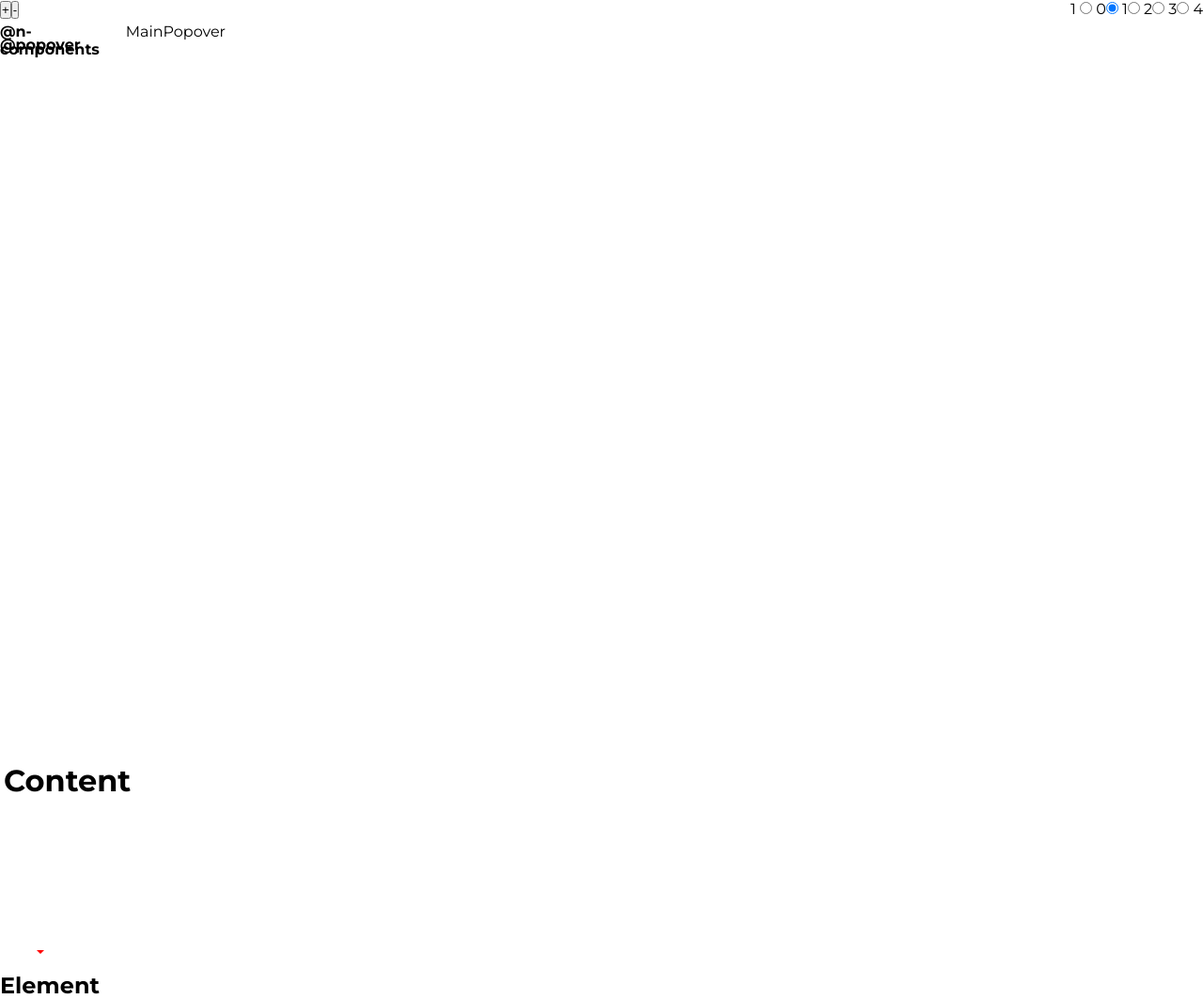
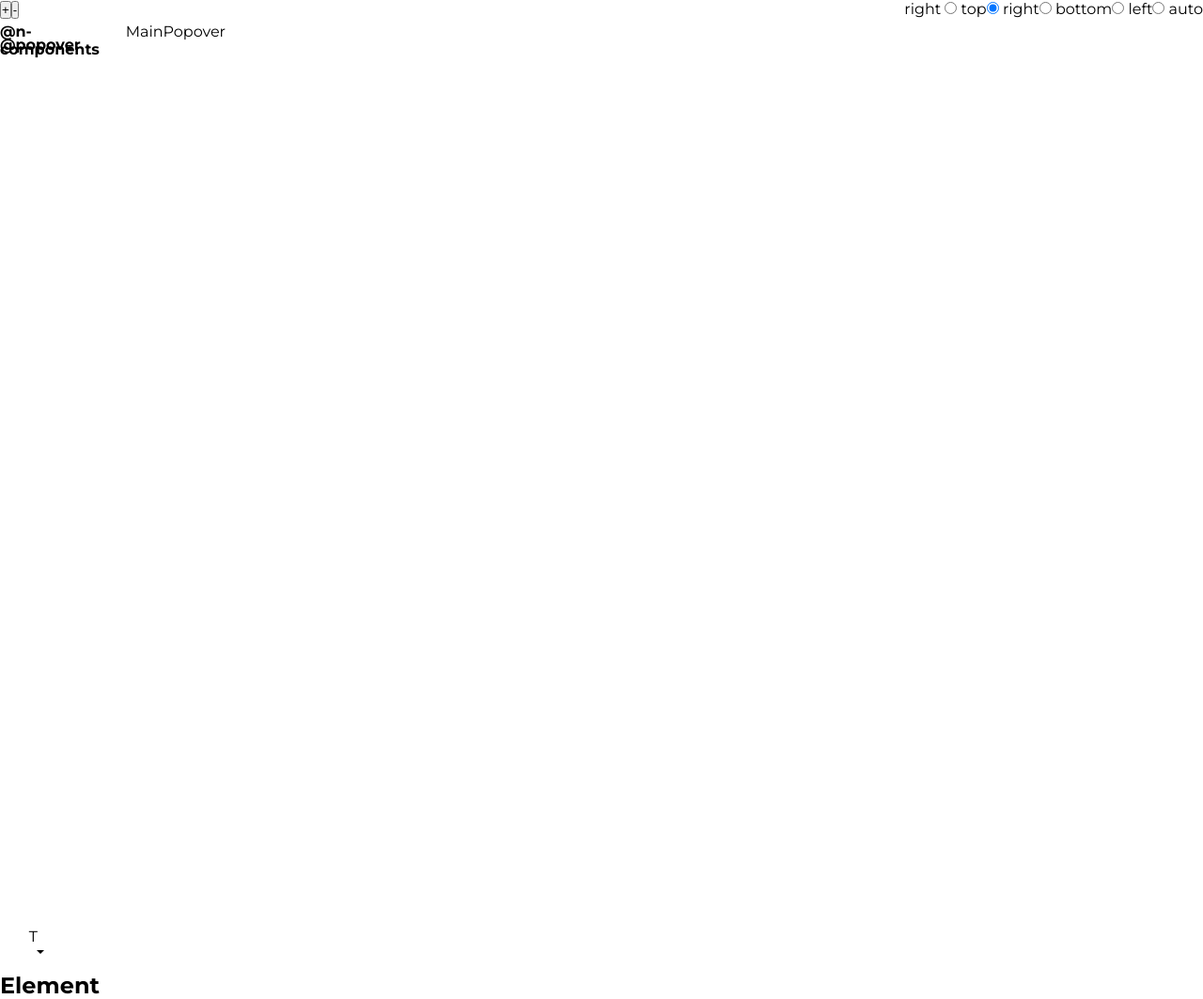
Before and after one commit to weekkkk/vue-cropper, a Vue app: page /popover in a window 1280 px wide. Shown: the whole page at 94% size. Built offline with nearby package versions, Linux system fonts and the light colour scheme; the HTML template or start-up script is replaced by a standard one.

Commit message:
add styles

```diff
--- /dev/null
+++ b/src/components/enums/Color.ts
@@ -0,0 +1,34 @@
+/**
+ * * Цвета
+ */
+enum Color {
+  /**
+   * * Фокус
+   */
+  Brand = 'brand',
+  /**
+   * * Успех
+   */
+  Success = 'success',
+  /**
+   * * Предупреждение
+   */
+  Warn = 'warn',
+  /**
+   * * Ошибка
+   */
+  Error = 'error',
+  /**
+   * * Вторичный
+   */
+  Second = 'second',
+  /**
+   * * База
+   */
+  Base = 'base',
+  /**
+   * * Дефолт
+   */
+  Default = 'default',
+}
+export default Color;
--- /dev/null
+++ b/src/components/enums/index.ts
@@ -0,0 +1,5 @@
+/**
+ * * Цвета
+ */
+import Color from './Color';
+export { Color };
--- a/src/components/popover/enums/Position.ts
+++ b/src/components/popover/enums/Position.ts
@@ -1,27 +1,26 @@
 /**
  * * Позиции
  */
-enum PositionEnum
-{
+enum Position {
   /**
    * * Сверху
    */
-  Top = 0,
+  Top = 'top',
   /**
    * * Справа
    */
-  Right = 1,
+  Right = 'right',
   /**
    * * Снизу
-  */
-  Bottom = 2,
+   */
+  Bottom = 'bottom',
   /**
    * * Слева
    */
-  Left = 3,
+  Left = 'left',
   /**
    * * Автоопределение
    */
-  Auto = 4,
+  Auto = 'auto',
 }
-export default PositionEnum;
+export default Position;
--- a/src/components/popover/n-popover.vue
+++ b/src/components/popover/n-popover.vue
@@ -1,11 +1,9 @@
 <script lang="ts" setup>
 import
 {
-  type PropType, ref, nextTick, computed,
-  // watch,
-  // onMounted,
-  onUnmounted, reactive
+  type PropType, ref, nextTick, computed, onUnmounted, reactive,
 } from 'vue';
+import { Color } from '../enums';
 import { Position } from './enums';
 /**
  * * Свойства
@@ -14,7 +12,19 @@ const props = defineProps({
   /**
    * * Позиция
    */
-  position: { type: Number as PropType<Position>, default: Position.Bottom }
+  position: { type: String as PropType<Position>, default: Position.Bottom },
+  /**
+   * * Цвет
+   */
+  color: { type: String as PropType<Color>, default: Color.Default },
+  /**
+   * * Ширина
+   */
+  width: { type: String, default: 'auto' },
+  /**
+   * * Классы
+   */
+  classes: { type: String, default: '' },
 });
 /**
  * * События
@@ -52,7 +62,7 @@ const triangle = reactive({ x: 0, y: 0 });
 /**
  * * Позиция
  */
-const position = ref(props.position);
+const _position = ref(props.position);
 /**
  * * Клик по элементу
  */
@@ -72,16 +82,18 @@ function click ()
  */
 function calc (p: Position, about: DOMRect, rect: DOMRect, i = 0): { x: number, y: number; position: Position; }
 {
-  const min = 8 + 4;
+  const bw = getComputedStyle(document.documentElement).getPropertyValue('--n-popover-tr').replace('px', '');
+  const br = getComputedStyle(document.documentElement).getPropertyValue('--n-popover-br').replace('px', '');
+  const min = Number(bw) * 2 + Number(br);
   const settings = { x: 0, y: 0, position: p };
   const ignore = i == 4;
   if (ignore)
   {
     const indets = [
-      about.left - rect.width,
-      window.innerWidth - about.right - rect.width,
-      about.top - rect.height,
-      window.innerHeight - about.bottom - rect.height
+      about.left,
+      window.innerWidth - about.right,
+      about.top,
+      window.innerHeight - about.bottom
     ];
     switch (indets.indexOf(Math.max(...indets)))
     {
@@ -178,6 +190,9 @@ function calc (p: Position, about: DOMRect, rect: DOMRect, i = 0): { x: number,
   }
   return settings;
 }
+/**
+ * * Инициализация позиций элементов
+ */
 async function init ()
 {
   await nextTick();
@@ -189,27 +204,26 @@ async function init ()
   const contentSettings = calc(props.position, elementRect, contentRect);
   content.x = contentSettings.x;
   content.y = contentSettings.y;
-  position.value = contentSettings.position;
+  _position.value = contentSettings.position;
 
   await nextTick();
   if (!$triangle.value) return;
   const triangleRect = $triangle.value.getBoundingClientRect();
-  const triangleSettings = calc(position.value, elementRect, triangleRect);
+  const triangleSettings = calc(_position.value, elementRect, triangleRect);
   triangle.x = triangleSettings.x;
   triangle.y = triangleSettings.y;
 }
 /**
  * * Открыть
  */
-function open ()
+async function open ()
 {
   visible.value = true;
-  init();
+  await init();
   window.addEventListener('click', blur);
-  // window.addEventListener('scroll', init);
-  // window.addEventListener('click', blur);
-  if (!$content.value) return;
-  emit('open', $content.value);
+  await nextTick();
+  if ($content.value)
+    emit('open', $content.value);
 }
 /**
  * * Закрыть
@@ -237,26 +251,11 @@ function blur (e: Event)
 /**
  * * При разрушении компонента
  */
-onUnmounted(close);
-/**
- * * Класс позиции
- */
-const classes = computed((): string =>
+onUnmounted(() =>
 {
-  switch (position.value)
-  {
-    case Position.Top:
-      return 'top';
-    case Position.Right:
-      return 'right';
-    case Position.Bottom:
-      return 'bottom';
-    case Position.Left:
-      return 'left';
-  }
-  return '';
-}
-);
+  console.log('onUnmounted');
+  close();
+});
 /**
  * * Поделиться с родителем
  */
@@ -264,19 +263,48 @@ defineExpose({
   open,
   close
 });
+/**
+ * * Цвет
+ */
+const _color = computed((): string =>
+{
+  const prefix = '--n-';
+  const postfix = props.color == Color.Second ? '-100' : '';
+  return `var(${ prefix }${ props.color }${ postfix })`;
+}
+);
 </script>
 
 <template>
   <div class="n-popover_element bg-second-40" ref="$element" @click="click">
     <Teleport to="body">
       <Transition name="n-popover_animation">
-        <div class="n-popover_container" v-if="visible">
-          <div ref="$triangle" class="n-popover_triangle" :class="classes"
-            :style="{ left: `${ triangle.x }px`, top: `${ triangle.y }px` }" />
-          <div ref="$content" class="n-popover_content" :class="classes"
-            :style="{ left: `${ content.x }px`, top: `${ content.y }px` }">
-            <div class="inner bg-brand">
-              <h1 style="height: 200px">Content</h1>
+        <div
+          class="n-popover_container"
+          :style="{
+            '--n-popover-c': _color,
+          }"
+          v-if="visible"
+        >
+          <div
+            ref="$triangle"
+            class="n-popover_triangle"
+            :class="[_position, color]"
+            :style="{ left: `${triangle.x}px`, top: `${triangle.y}px` }"
+          />
+          <div
+            ref="$content"
+            class="n-popover_content"
+            :style="{ left: `${content.x}px`, top: `${content.y}px` }"
+          >
+            <div
+              class="inner"
+              :class="[_position, color]"
+              :style="{
+                width,
+              }"
+            >
+              <slot name="content" />
             </div>
           </div>
         </div>
@@ -286,7 +314,24 @@ defineExpose({
   </div>
 </template>
 
+<style lang="scss">
+:root {
+  --n-popover-c: var(--n-default);
+  --n-popover-tr: 4px;
+  --n-popover-br: 8px;
+  --n-popover-sh: 0 0 calc(var(--n-popover-tr) * 2);
+  --n-popover-ts: 0.15s ease-in-out;
+}
+</style>
+
 <style lang="scss" scoped>
+$color: var(--n-popover-c);
+$shadow: var(--n-popover-sh) + $color;
+$triangle: var(--n-popover-tr);
+$radius: var(--n-popover-br);
+$min: calc($triangle * 2 + $radius * 2);
+$transition: var(--n-popover-ts);
+
 .n-popover {
   &_element {
     display: inline-flex;
@@ -297,29 +342,21 @@ defineExpose({
 
   &_content {
     position: fixed;
-    max-width: 100%;
-    max-height: 100%;
+    padding: $triangle;
+    color: var(--n-default);
 
     .inner {
-      border-radius: 4px;
-      margin: 4px;
+      background-color: $color;
+      box-shadow: $shadow;
+      border-radius: $radius;
+      min-height: $min;
+      min-width: $min;
+
+      &.default {
+        box-shadow: var(--n-popover-sh) var(--n-base);
+        color: var(--n-base);
+      }
     }
-
-    // &.top {
-    //   transform: translateY(-4px);
-    // }
-
-    // &.bottom {
-    //   transform: translateY(4px);
-    // }
-
-    // &.left {
-    //   transform: translateX(-4px);
-    // }
-
-    // &.right {
-    //   transform: translateX(4px);
-    // }
   }
 
   &_triangle {
@@ -328,36 +365,38 @@ defineExpose({
     max-width: 0;
     border-style: solid;
     border-color: transparent;
-    border-width: 4px;
+    z-index: 1;
+    border-width: $triangle;
 
     &.top {
-      border-top-color: red;
+      border-top-color: $color;
       border-bottom-width: 0;
     }
 
     &.bottom {
       border-top-width: 0;
-      border-bottom-color: red;
+      border-bottom-color: $color;
     }
 
     &.left {
       border-right-width: 0;
-      border-left-color: red;
+      border-left-color: $color;
     }
 
     &.right {
       border-left-width: 0;
-      border-right-color: red;
+      border-right-color: $color;
     }
   }
 
   &_container {
     position: absolute;
+    z-index: 1000;
   }
 
   &_animation-enter-active,
   &_animation-leave-active {
-    transition: opacity 1s ease;
+    transition: $transition;
   }
 
   &_animation-enter-from,
--- a/src/pages/popover-page.vue
+++ b/src/pages/popover-page.vue
@@ -1,38 +1,35 @@
 <script lang="ts" setup>
 import { ref, onMounted } from 'vue';
+import { Color } from '@/components/enums';
 import { Position } from '@/components/popover/enums';
 import NPopover from '@/components/popover/n-popover.vue';
 
 const pos = ref(Position.Right);
-const positions = Object.values(Position).filter(
-  (el) => Number(el) || el == '0'
-);
+const positions = Object.values(Position);
 
 const popover = ref<InstanceType<typeof NPopover>>();
-onMounted(() =>
-{
+onMounted(() => {
   console.log(popover.value);
+  console.log('onMounted');
   popover.value?.open();
 });
-// function onOpen(target: HTMLElement) {
-//   console.log('open', target);
-// }
-// function onClose(target: HTMLElement) {
-//   console.log('close', target);
-// }
-// function onFocus(target: HTMLElement) {
-//   console.log('focus', target);
-// }
-// function onBlur(target: HTMLElement) {
-//   console.log('blur', target);
-// }
+function onOpen(target: HTMLElement) {
+  console.log('open', target);
+}
+function onClose(target: HTMLElement) {
+  console.log('close', target);
+}
+function onFocus(target: HTMLElement) {
+  console.log('focus', target);
+}
+function onBlur(target: HTMLElement) {
+  console.log('blur', target);
+}
 
-function fp ()
-{
+function fp() {
   window.scroll(0, window.scrollY + 1);
 }
-function fm ()
-{
+function fm() {
   window.scroll(0, window.scrollY - 1);
 }
 </script>
@@ -40,24 +37,31 @@ function fm ()
 <template>
   <div class="f cg-3 positions" @click.stop>
     {{ pos }}
-    <label class="f cg-1" v-for=" ps  in positions" :key="ps">
+    <label class="f cg-1" v-for="ps in positions" :key="ps">
       <input type="radio" v-model="pos" :value="ps" />
       {{ ps }}
     </label>
   </div>
-  <!-- @open="onOpen"
-    @close="onClose"
-    @focus="onFocus"
-    @blur="onBlur" -->
-  <img height="1000" />
 
   <div class="tt f cg-3">
     <button @click="fp">+</button>
     <button @click="fm">-</button>
   </div>
 
-  <NPopover class="test" ref="popover" :position="pos">
+  <!-- width="200px" -->
+  <NPopover
+    ref="popover"
+    class="test"
+    classes="c-warn"
+    @open="onOpen"
+    @close="onClose"
+    @focus="onFocus"
+    @blur="onBlur"
+    :color="Color.Default"
+    :position="pos"
+  >
     <h2>Element</h2>
+    <template #content> T </template>
   </NPopover>
 
   <img height="1000" />
```
